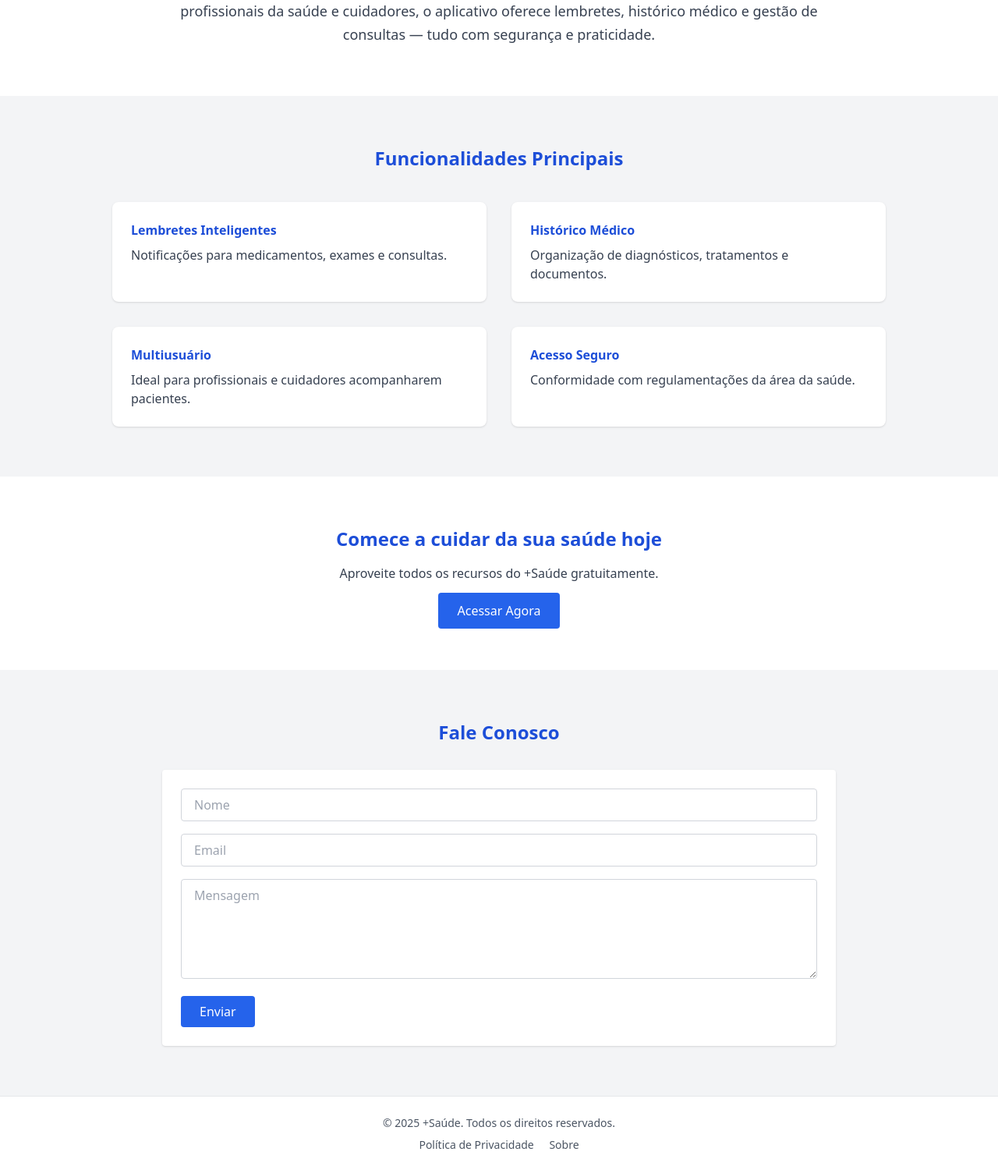
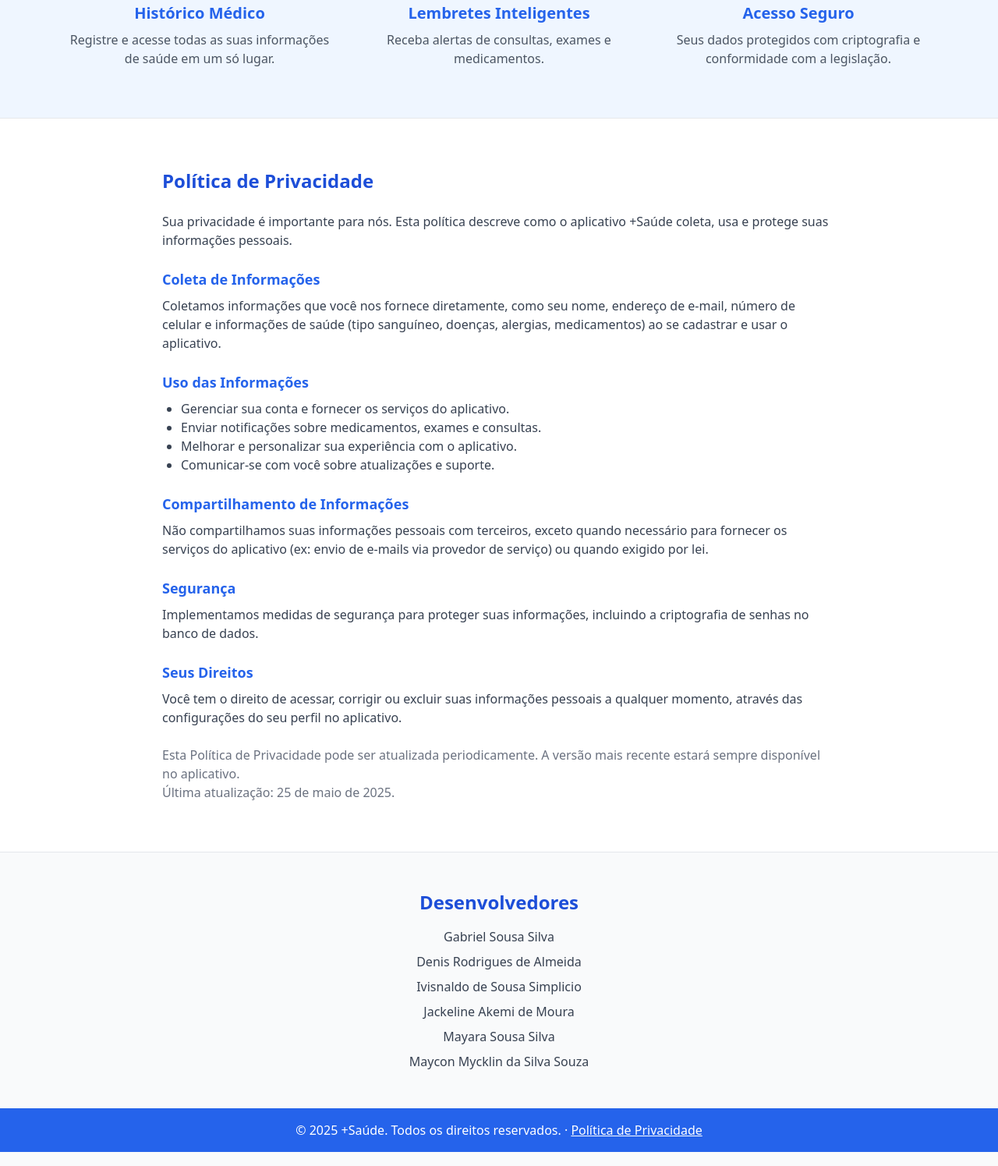
Before and after one commit to MayaraSousaSilva/Projeto-Integrador, a website: page index.html in a window 1280 px wide. Shown: the part 525-2020 px from the top of the page at 78% size. Drawn offline with nearby package versions, Linux system fonts and the light colour scheme.

Commit message:
Update index.html

```diff
--- a/index.html
+++ b/index.html
@@ -3,96 +3,97 @@
 <head>
   <meta charset="UTF-8" />
   <meta name="viewport" content="width=device-width, initial-scale=1.0" />
-    <title>+Saúde - Sua Saúde Organizada</title>
-    <script src="https://cdn.tailwindcss.com"></script>
+  <title>+Saúde – Organização e Gestão da Saúde Pessoal</title>
+  <link href="https://cdn.jsdelivr.net/npm/tailwindcss@2.2.19/dist/tailwind.min.css" rel="stylesheet">
 </head>
 <body class="bg-gray-50 text-gray-800">
 
-    <!-- Header -->
-    <header class="bg-white shadow-md">
-      <div class="max-w-6xl mx-auto px-4 py-4 flex justify-between items-center">
-        <h1 class="text-2xl font-bold text-blue-700">+Saúde</h1>
-        <nav class="space-x-6 text-sm">
-          <a href="#sobre" class="text-gray-700 hover:text-blue-700">Sobre</a>
-          <a href="#funcionalidades" class="text-gray-700 hover:text-blue-700">Funcionalidades</a>
-          <a href="#contato" class="text-gray-700 hover:text-blue-700">Contato</a>
-        </nav>
-      </div>
-    </header>
-
   <!-- Hero Section -->
-    <section class="bg-blue-100 py-20 text-center">
-      <div class="max-w-3xl mx-auto px-4">
-        <h2 class="text-4xl font-bold text-blue-900 mb-4">Organize sua saúde com facilidade</h2>
-        <p class="text-lg text-blue-800 mb-6">+Saúde é o app para pacientes, profissionais e cuidadores controlarem sua saúde de forma segura e eficiente.</p>
-        <a href="/login" class="bg-blue-600 text-white px-6 py-3 rounded shadow hover:bg-blue-700 transition">Acessar App</a>
-      </div>
-    </section>
-
-    <!-- Sobre -->
-    <section id="sobre" class="py-16 bg-white">
-      <div class="max-w-4xl mx-auto px-4 text-center">
-        <h3 class="text-2xl font-bold mb-4 text-blue-700">Sobre o +Saúde</h3>
-        <p class="text-gray-700 text-lg leading-relaxed">
-          +Saúde centraliza e organiza informações médicas pessoais em um só lugar. Ideal para pacientes, profissionais da saúde e cuidadores, o aplicativo oferece lembretes, histórico médico e gestão de consultas — tudo com segurança e praticidade.
+  <section class="bg-white py-20 px-6 text-center">
+    <h1 class="text-4xl font-bold text-blue-700 mb-4">+Saúde</h1>
+    <p class="max-w-2xl mx-auto text-lg text-gray-600">
+      Um aplicativo para organização e gestão de informações médicas pessoais. Desenvolvido para pacientes, profissionais da saúde e cuidadores, o +Saúde centraliza históricos médicos de forma segura, prática e acessível.
     </p>
+    <div class="flex flex-col sm:flex-row gap-4 mt-8 justify-center">
+      <a href="mailto:gabrielsousasilva070404@gmail.com" class="bg-blue-600 hover:bg-blue-700 text-white px-6 py-3 rounded-xl shadow-md transition">
+        Fale Conosco
+      </a>
+      <a href="https://expo.dev/accounts/ggdelas07/projects/ProjetoIntegrador2/builds/5f90dfdd-8b62-474b-a08b-aaa6a5c53e97" target="_blank" class="bg-green-600 hover:bg-green-700 text-white px-6 py-3 rounded-xl shadow-md transition">
+        Acessar App
+      </a>
     </div>
   </section>
 
   <!-- Funcionalidades -->
-    <section id="funcionalidades" class="py-16 bg-gray-100">
-      <div class="max-w-5xl mx-auto px-4">
-        <h3 class="text-2xl font-bold mb-10 text-center text-blue-700">Funcionalidades Principais</h3>
-        <div class="grid grid-cols-1 md:grid-cols-2 gap-8">
-          <div class="bg-white rounded-lg p-6 shadow">
-            <h4 class="font-semibold text-blue-700 mb-2">Lembretes Inteligentes</h4>
-            <p class="text-gray-700">Notificações para medicamentos, exames e consultas.</p>
+  <section class="py-16 bg-blue-50">
+    <div class="max-w-6xl mx-auto px-4">
+      <h2 class="text-3xl font-bold text-center text-blue-700 mb-12">Funcionalidades</h2>
+      <div class="grid grid-cols-1 md:grid-cols-3 gap-8 text-center">
+        <div>
+          <h3 class="text-xl font-semibold text-blue-600">Histórico Médico</h3>
+          <p class="mt-2 text-gray-600">Registre e acesse todas as suas informações de saúde em um só lugar.</p>
         </div>
-          <div class="bg-white rounded-lg p-6 shadow">
-            <h4 class="font-semibold text-blue-700 mb-2">Histórico Médico</h4>
-            <p class="text-gray-700">Organização de diagnósticos, tratamentos e documentos.</p>
+        <div>
+          <h3 class="text-xl font-semibold text-blue-600">Lembretes Inteligentes</h3>
+          <p class="mt-2 text-gray-600">Receba alertas de consultas, exames e medicamentos.</p>
         </div>
-          <div class="bg-white rounded-lg p-6 shadow">
-            <h4 class="font-semibold text-blue-700 mb-2">Multiusuário</h4>
-            <p class="text-gray-700">Ideal para profissionais e cuidadores acompanharem pacientes.</p>
-          </div>
-          <div class="bg-white rounded-lg p-6 shadow">
-            <h4 class="font-semibold text-blue-700 mb-2">Acesso Seguro</h4>
-            <p class="text-gray-700">Conformidade com regulamentações da área da saúde.</p>
+        <div>
+          <h3 class="text-xl font-semibold text-blue-600">Acesso Seguro</h3>
+          <p class="mt-2 text-gray-600">Seus dados protegidos com criptografia e conformidade com a legislação.</p>
         </div>
       </div>
     </div>
   </section>
 
-    <!-- Chamada para Ação Secundária -->
-    <section class="bg-white py-16">
-      <div class="max-w-3xl mx-auto text-center px-4">
-        <h3 class="text-2xl font-bold text-blue-700 mb-4">Comece a cuidar da sua saúde hoje</h3>
-        <p class="text-gray-700 mb-6">Aproveite todos os recursos do +Saúde gratuitamente.</p>
-        <a href="/login" class="bg-blue-600 text-white px-6 py-3 rounded hover:bg-blue-700">Acessar Agora</a>
+  <!-- Política de Privacidade -->
+  <section id="privacidade" class="py-16 bg-white border-t border-gray-200">
+    <div class="max-w-4xl mx-auto px-4">
+      <h3 class="text-2xl font-bold text-blue-700 mb-6">Política de Privacidade</h3>
+      <p class="mb-4 text-gray-700">Sua privacidade é importante para nós. Esta política descreve como o aplicativo +Saúde coleta, usa e protege suas informações pessoais.</p>
+
+      <h4 class="text-lg font-semibold text-blue-600 mt-6 mb-2">Coleta de Informações</h4>
+      <p class="text-gray-700 mb-4">Coletamos informações que você nos fornece diretamente, como seu nome, endereço de e-mail, número de celular e informações de saúde (tipo sanguíneo, doenças, alergias, medicamentos) ao se cadastrar e usar o aplicativo.</p>
+
+      <h4 class="text-lg font-semibold text-blue-600 mt-6 mb-2">Uso das Informações</h4>
+      <ul class="list-disc pl-6 text-gray-700 mb-4">
+        <li>Gerenciar sua conta e fornecer os serviços do aplicativo.</li>
+        <li>Enviar notificações sobre medicamentos, exames e consultas.</li>
+        <li>Melhorar e personalizar sua experiência com o aplicativo.</li>
+        <li>Comunicar-se com você sobre atualizações e suporte.</li>
+      </ul>
+
+      <h4 class="text-lg font-semibold text-blue-600 mt-6 mb-2">Compartilhamento de Informações</h4>
+      <p class="text-gray-700 mb-4">Não compartilhamos suas informações pessoais com terceiros, exceto quando necessário para fornecer os serviços do aplicativo (ex: envio de e-mails via provedor de serviço) ou quando exigido por lei.</p>
+
+      <h4 class="text-lg font-semibold text-blue-600 mt-6 mb-2">Segurança</h4>
+      <p class="text-gray-700 mb-4">Implementamos medidas de segurança para proteger suas informações, incluindo a criptografia de senhas no banco de dados.</p>
+
+      <h4 class="text-lg font-semibold text-blue-600 mt-6 mb-2">Seus Direitos</h4>
+      <p class="text-gray-700 mb-4">Você tem o direito de acessar, corrigir ou excluir suas informações pessoais a qualquer momento, através das configurações do seu perfil no aplicativo.</p>
+
+      <p class="text-gray-500 mt-6">Esta Política de Privacidade pode ser atualizada periodicamente. A versão mais recente estará sempre disponível no aplicativo.</p>
+      <p class="text-gray-500">Última atualização: 25 de maio de 2025.</p>
     </div>
   </section>
 
-    <!-- Contato -->
-    <section id="contato" class="py-16 bg-gray-100">
-      <div class="max-w-4xl mx-auto px-4">
-        <h3 class="text-2xl font-bold text-center text-blue-700 mb-8">Fale Conosco</h3>
-        <form class="bg-white p-6 rounded shadow space-y-4">
-          <input type="text" placeholder="Nome" class="w-full border border-gray-300 px-4 py-2 rounded" />
-          <input type="email" placeholder="Email" class="w-full border border-gray-300 px-4 py-2 rounded" />
-          <textarea placeholder="Mensagem" class="w-full border border-gray-300 px-4 py-2 rounded h-32"></textarea>
-          <button type="submit" class="bg-blue-600 text-white px-6 py-2 rounded hover:bg-blue-700">Enviar</button>
-        </form>
+  <!-- Desenvolvedores -->
+  <section class="py-12 bg-gray-50 border-t border-gray-200">
+    <div class="max-w-4xl mx-auto px-4 text-center">
+      <h3 class="text-2xl font-bold text-blue-700 mb-4">Desenvolvedores</h3>
+      <ul class="text-gray-700 space-y-2">
+        <li>Gabriel Sousa Silva</li>
+        <li>Denis Rodrigues de Almeida</li>
+        <li>Ivisnaldo de Sousa Simplicio</li>
+        <li>Jackeline Akemi de Moura</li>
+        <li>Mayara Sousa Silva</li>
+        <li>Maycon Mycklin da Silva Souza</li>
+      </ul>
     </div>
   </section>
 
-    <!-- Footer -->
-    <footer class="bg-white border-t py-6 text-center text-sm text-gray-600">
-      <p>&copy; 2025 +Saúde. Todos os direitos reservados.</p>
-      <div class="mt-2 space-x-4">
-        <a href="#" class="hover:underline">Política de Privacidade</a>
-        <a href="#sobre" class="hover:underline">Sobre</a>
-      </div>
+  <!-- Rodapé -->
+  <footer class="bg-blue-600 text-white text-center py-4">
+    <p>© 2025 +Saúde. Todos os direitos reservados. · <a href="#privacidade" class="underline hover:text-gray-200">Política de Privacidade</a></p>
   </footer>
 
 </body>
```
Lines whose indentation alone changed are shown as unchanged.
